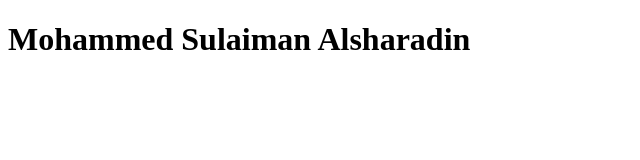
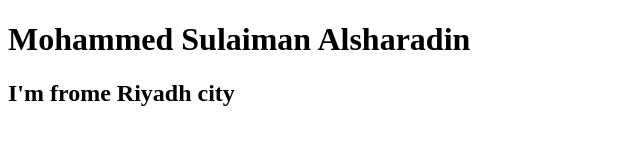
Before and after one commit to mohamed33s/mohammed-project, a plain HTML site: page index.html in a window 1280 px wide. Shown: the whole page, without its empty margins (0-640 px from the left). Drawn offline with Linux system fonts and the light colour scheme.

Commit message:
mohammed add city from GitHub

```diff
--- a/index.html
+++ b/index.html
@@ -8,5 +8,6 @@
 </head>
 <body>
     <h1>Mohammed Sulaiman Alsharadin</h1>
+    <h2>I'm frome Riyadh city</h2>
 </body>
 </html>
```
